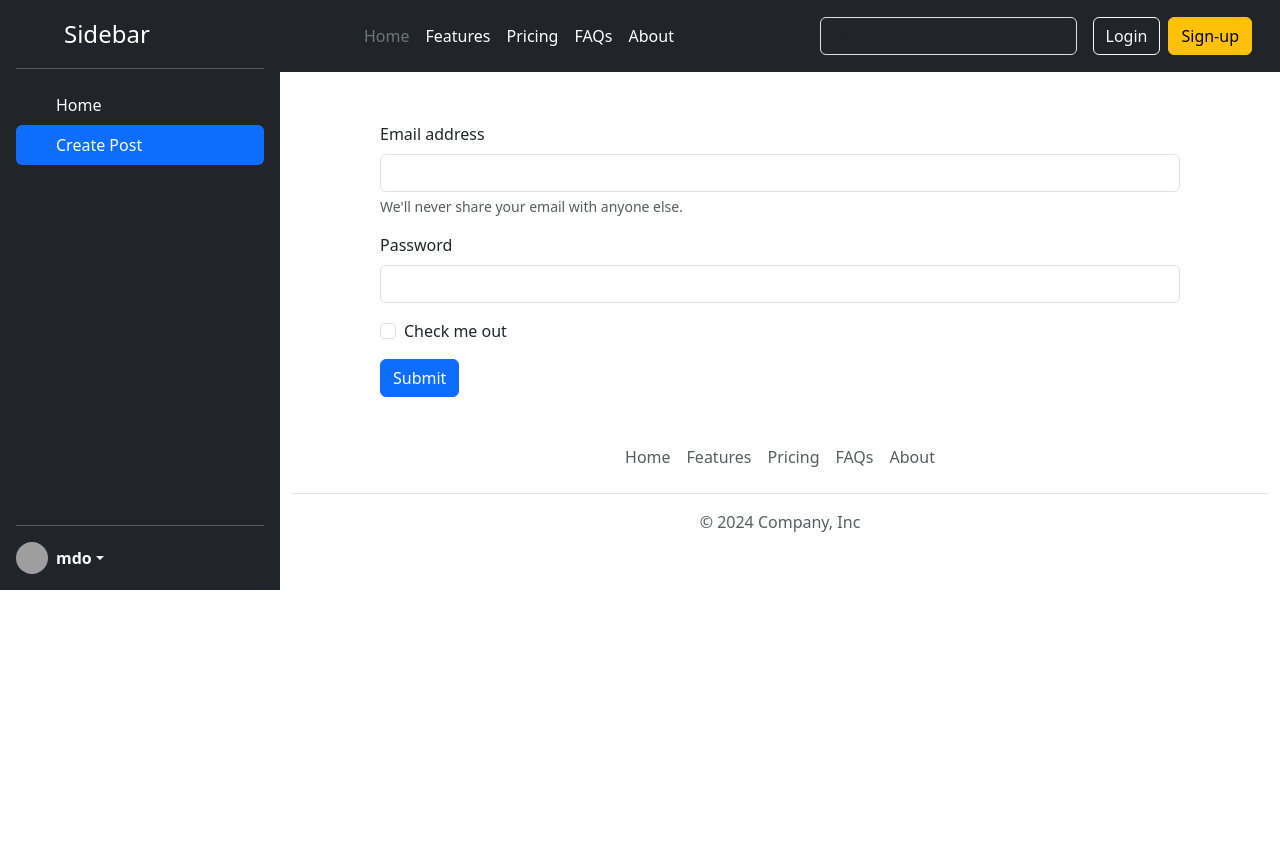
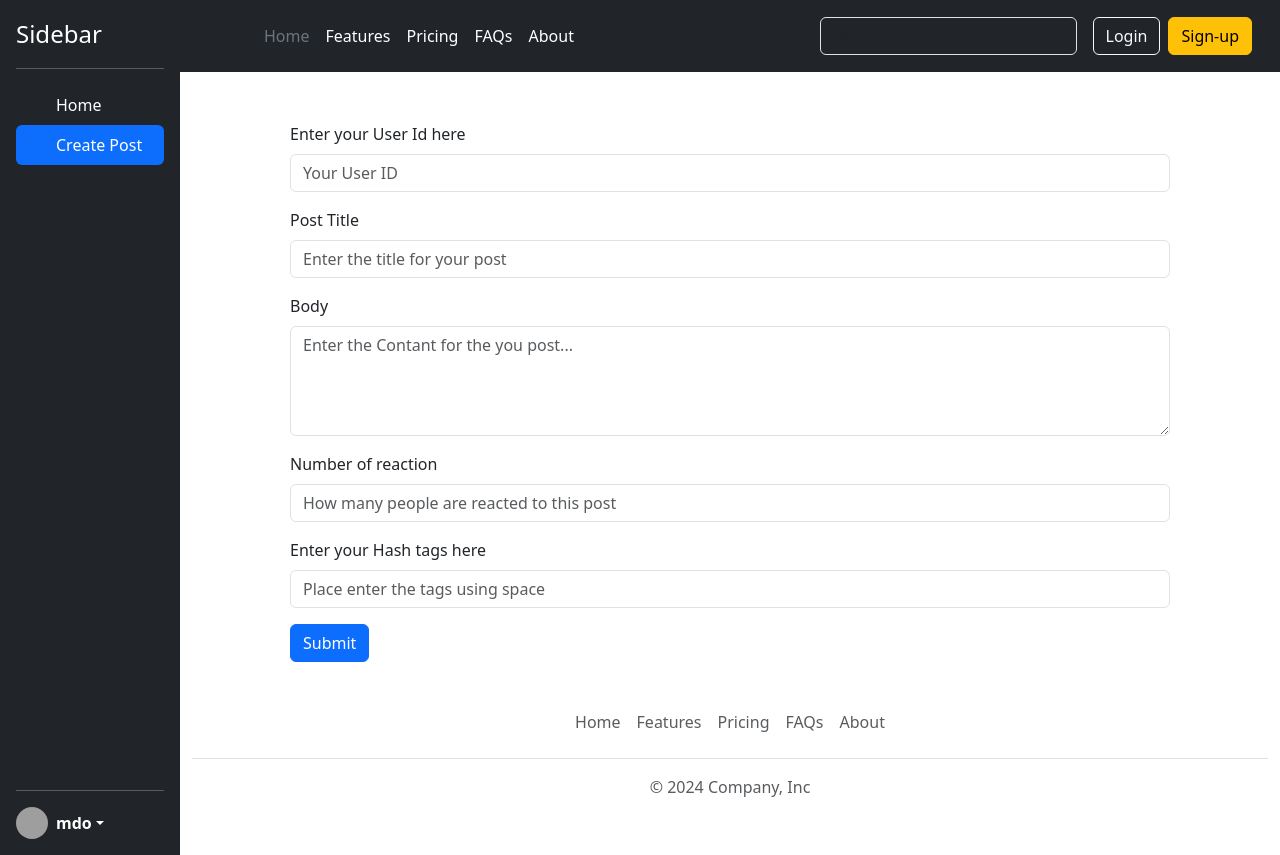
Before and after one commit to gnanendrapgnani/Social-Media, a React (Vite) app: page / in a window 1280 px wide. Before the commit the page ends 800 px from the top, so only its background shows below. Built offline with nearby package versions, Linux system fonts and the light colour scheme; grey boxes are pictures that could not be loaded.

Commit message:
the secod version is completed, all the basic functionalty is added

```diff
--- a/src/App.css
+++ b/src/App.css
@@ -11,7 +11,7 @@
 }
 
 .postCard {
-  margin: 20px 50px;
+  margin: 10px;
 }
 
 .create-post {
@@ -19,3 +19,10 @@
   margin-top: 50px;
   margin-left: 10%;
 }
+
+.cardContainer {
+  display: flex;
+  flex-wrap: wrap;
+  gap: 10px;
+  margin: 20px 10px 10px;
+}
--- a/src/components/CreatePost.jsx
+++ b/src/components/CreatePost.jsx
@@ -1,40 +1,94 @@
+import { useContext, useRef } from "react";
+import { PostList } from "../store/post-list-store";
+
 const CreatePost = () => {
+  const { addPost } = useContext(PostList);
+  const userIdElement = useRef();
+  const postTitleElement = useRef();
+  const postBodyElement = useRef();
+  const reactionElement = useRef();
+  const tagsElement = useRef();
+
+  const handleSubmit = (event) => {
+    event.preventDefault();
+    const usetId = userIdElement.current.value;
+    const postTitle = postTitleElement.current.value;
+    const postBody = postBodyElement.current.value;
+    const reaction = reactionElement.current.value;
+    const tags = tagsElement.current.value.split(" ");
+
+    userIdElement.current.value = "";
+    postTitleElement.current.value = "";
+    postBodyElement.current.value = "";
+    reactionElement.current.value = "";
+    tagsElement.current.value = "";
+
+    addPost(usetId, postTitle, postBody, reaction, tags);
+  };
+
   return (
     <>
-      <form className="create-post">
+      <form className="create-post" onSubmit={handleSubmit}>
         <div className="mb-3">
-          <label htmlFor="exampleInputEmail1" className="form-label">
-            Email address
+          <label htmlFor="userId" className="form-label">
+            Enter your User Id here
           </label>
           <input
-            type="email"
+            type="text"
             className="form-control"
-            id="exampleInputEmail1"
-            aria-describedby="emailHelp"
+            ref={userIdElement}
+            id="userId"
+            placeholder="Your User ID"
           />
-          <div id="emailHelp" className="form-text">
-            We'll never share your email with anyone else.
-          </div>
         </div>
         <div className="mb-3">
-          <label htmlFor="exampleInputPassword1" className="form-label">
-            Password
+          <label htmlFor="title" className="form-label">
+            Post Title
           </label>
           <input
-            type="password"
+            type="text"
             className="form-control"
-            id="exampleInputPassword1"
+            ref={postTitleElement}
+            id="title"
+            placeholder="Enter the title for your post"
           />
         </div>
-        <div className="mb-3 form-check">
+        <div className="mb-3">
+          <label htmlFor="body" className="form-label">
+            Body
+          </label>
+          <textarea
+            rows="4"
+            type="text"
+            className="form-control"
+            ref={postBodyElement}
+            id="body"
+            placeholder="Enter the Contant for the you post..."
+          />
+        </div>
+        <div className="mb-3">
+          <label htmlFor="reaction" className="form-label">
+            Number of reaction
+          </label>
           <input
-            type="checkbox"
-            className="form-check-input"
-            id="exampleCheck1"
+            type="text"
+            className="form-control"
+            ref={reactionElement}
+            id="reaction"
+            placeholder="How many people are reacted to this post"
           />
-          <label className="form-check-label" htmlFor="exampleCheck1">
-            Check me out
+        </div>
+        <div className="mb-3">
+          <label htmlFor="tags" className="form-label">
+            Enter your Hash tags here
           </label>
+          <input
+            type="text"
+            className="form-control"
+            ref={tagsElement}
+            id="tags"
+            placeholder="Place enter the tags using space"
+          />
         </div>
         <button type="submit" className="btn btn-primary">
           Submit
--- a/src/components/Post.jsx
+++ b/src/components/Post.jsx
@@ -20,7 +20,7 @@ const Post = ({ post }) => {
         <p className="card-text">{post.body}</p>
         <p>{post.reaction}</p>
         {post.tag.map((tag) => (
-          <span key={tag} className="hashTag">{`#${tag} `}</span>
+          <span class="badge bg-primary mx-1">{`#${tag} `}</span>
         ))}
       </div>
     </div>
--- a/src/components/PostList.jsx
+++ b/src/components/PostList.jsx
@@ -7,9 +7,11 @@ const PostList = () => {
 
   return (
     <>
-      {postList.map((post) => (
-        <Post key={post.id} post={post} />
-      ))}
+      <div className="cardContainer">
+        {postList.map((post) => (
+          <Post key={post.id} post={post} />
+        ))}
+      </div>
     </>
   );
 };
--- a/src/components/SideBars.jsx
+++ b/src/components/SideBars.jsx
@@ -3,15 +3,12 @@ const SideBars = ({ selectedTab, setSelectedTab }) => {
     <>
       <div
         className="d-flex flex-column flex-shrink-0 p-3 text-bg-dark sidebar"
-        style={{ width: "280px" }}
+        style={{ width: "180px" }}
       >
         <a
           href="/"
           className="d-flex align-items-center mb-3 mb-md-0 me-md-auto text-white text-decoration-none"
         >
-          <svg className="bi pe-none me-2" width="40" height="32">
-            <use xlinkHref="#bootstrap"></use>
-          </svg>
           <span className="fs-4">Sidebar</span>
         </a>
         <hr />
--- a/src/store/post-list-store.jsx
+++ b/src/store/post-list-store.jsx
@@ -10,6 +10,18 @@ const postListReducer = (currList, action) => {
   let newPostList = currList;
   if (action.type === "DELETE_POST") {
     newPostList = currList.filter((post) => post.id !== action.payload.postId);
+  } else if (action.type === "ADD_POST") {
+    if (
+      action.payload.userId === "" ||
+      action.payload.title === "" ||
+      action.payload.body === "" ||
+      action.payload.reaction === "" ||
+      action.payload.tag === ""
+    ) {
+      alert("Enter the All input felid to submit");
+    } else {
+      newPostList = [action.payload, ...currList];
+    }
   }
   return newPostList;
 };
@@ -20,7 +32,20 @@ const PostListProvider = ({ children }) => {
     DEFAULT_POST_LIST
   );
 
-  const addPost = () => {};
+  const addPost = (usetId, postTitle, postBody, reaction, tags) => {
+    // console.log(`${usetId}, ${postTitle}, ${postBody}, ${reaction}, ${tags}`);
+    dispatchPostList({
+      type: "ADD_POST",
+      payload: {
+        id: Date.now(),
+        userId: usetId,
+        title: postTitle,
+        body: postBody,
+        reaction: reaction,
+        tag: tags,
+      },
+    });
+  };
   const deletePost = (postId) => {
     dispatchPostList({
       type: "DELETE_POST",
```
